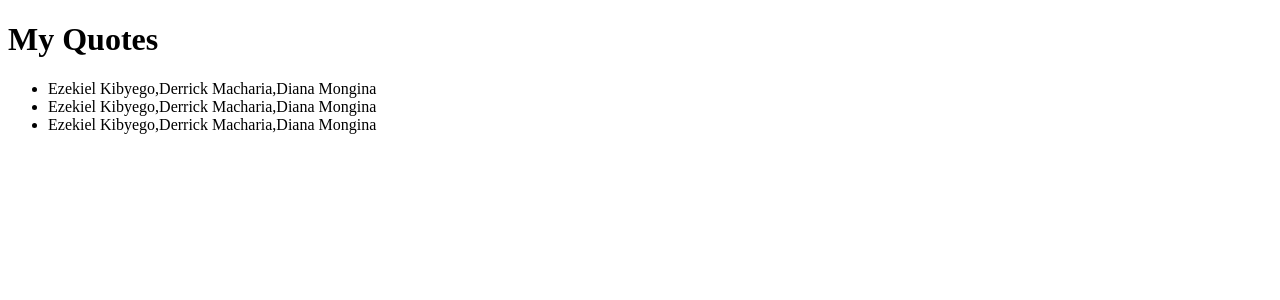
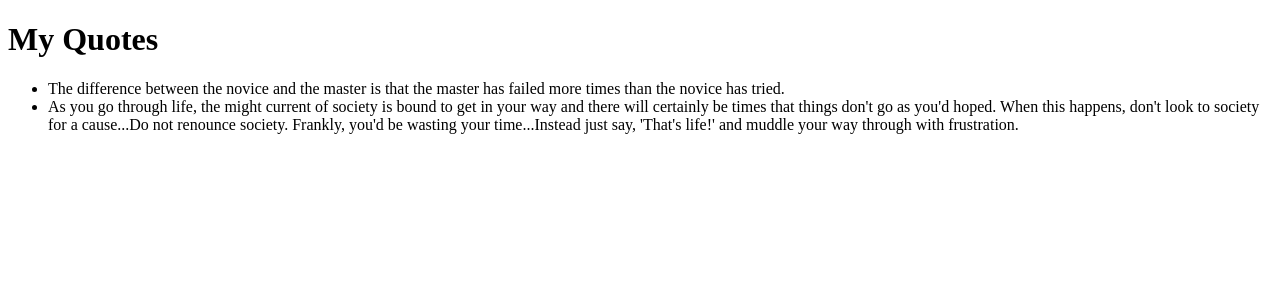
Before and after one commit to derrickmacharia/Quotes-App, an Angular app: page / in a window 1280 px wide. Shown: the top 300 px of the page. Built offline with nearby package versions, Linux system fonts and the light colour scheme.

Commit message:
add name of the quote in app.ts

```diff
--- a/src/app/app.component.html
+++ b/src/app/app.component.html
@@ -2,7 +2,7 @@
   <h1>My Quotes</h1>
   <ul>
     <li *ngFor='let quote of quotes'>
-      {{quotes}}
+      {{quote.name}}
     </li>
   </ul>
 </div>
--- a/src/app/app.component.ts
+++ b/src/app/app.component.ts
@@ -1,4 +1,5 @@
 import { Component } from '@angular/core';
+import { Quotes } from './quotes'
 
 @Component({
   selector: 'app-root',
@@ -7,9 +8,8 @@ import { Component } from '@angular/core';
 })
 export class AppComponent {
   title = 'Quotes';
-  quotes:string[];
-
-  constructor(){
-    this.quotes =['Ezekiel Kibyego','Derrick Macharia','Diana Mongina']
-  }
+  quotes:Quotes[] = [
+    {id:1, name:'The difference between the novice and the master is that the master has failed more times than the novice has tried.'},
+    {id:2, name:"As you go through life, the might current of society is bound to get in your way and there will certainly be times that things don't go as you'd hoped. When this happens, don't look to society for a cause...Do not renounce society. Frankly, you'd be wasting your time...Instead just say, 'That's life!' and muddle your way through with frustration."}
+  ];
 }
--- a/src/app/quotes.ts
+++ b/src/app/quotes.ts
@@ -1,3 +1,4 @@
 export class Quotes {
-
+    id!: number;
+    name!: string;
 }
```
